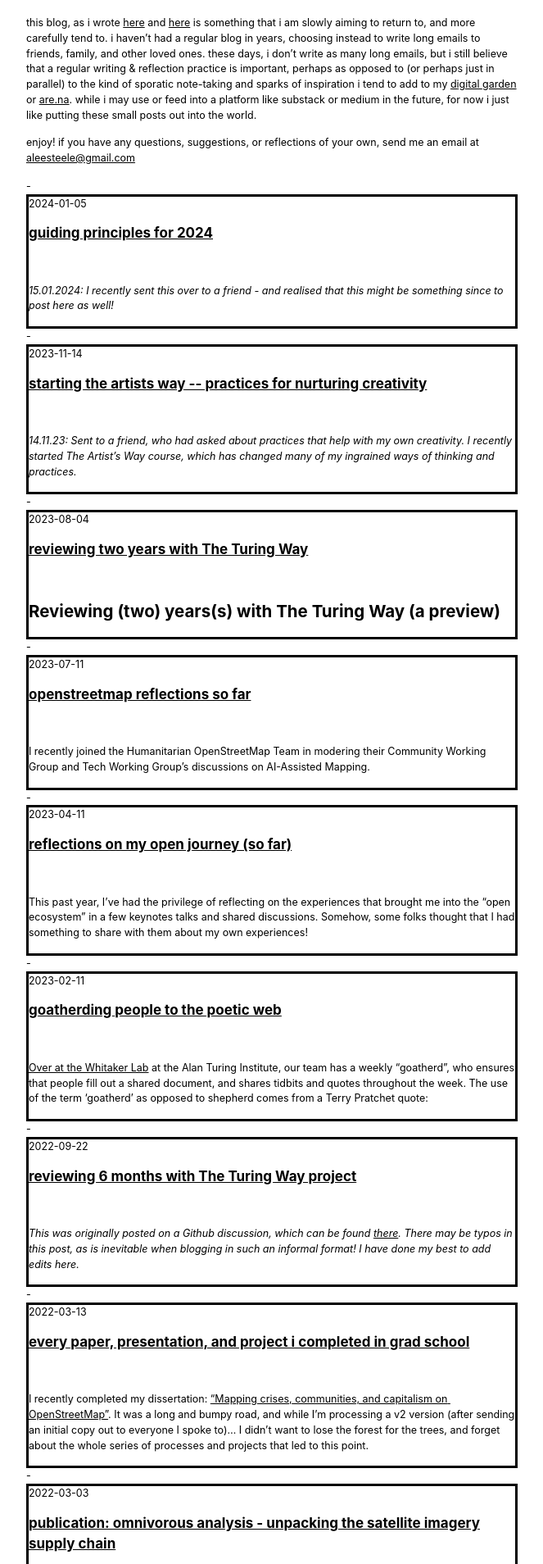
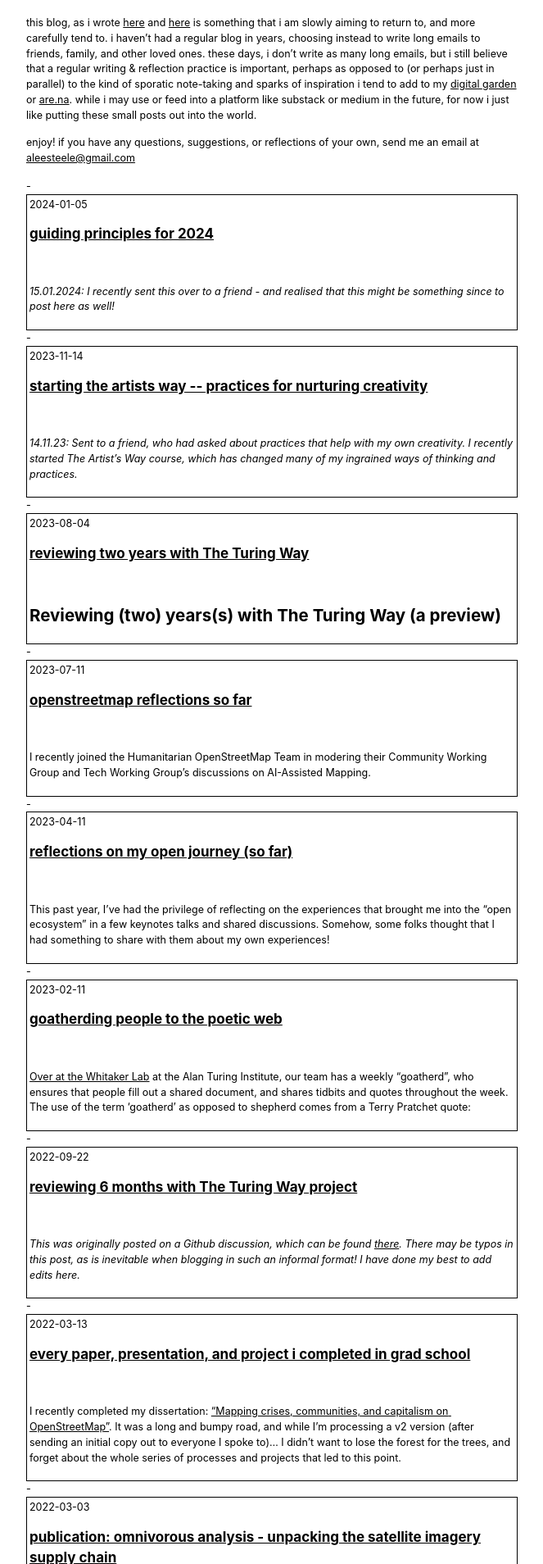
Before and after one commit to riggraz/no-style-please, a Jekyll site: the page built from blog.md, in a window 1280 px wide. Shown: the part 461-2369 px from the top of the page at 82% size, without its empty margins (308-971 px from the left). Built offline with Jekyll 4.4.1, drawn with Linux system fonts in a browser that asks for light colours.

Commit message:
added padding

```diff
--- a/_includes/all-blog-list.html
+++ b/_includes/all-blog-list.html
@@ -2,7 +2,7 @@
   <ul>
     {%- for post in site.posts -%}
     <li>
-    <div style="border:solid">
+    <div style="border:thin solid black; padding: 3px;">
       {%- assign date_format = "%Y-%m-%d" -%}
       {{ post.date | date: date_format }} <br/>
       <h2><a href="{{ post.url | relative_url }}">{{ post.title | escape }}</a></h2><br/>
```
